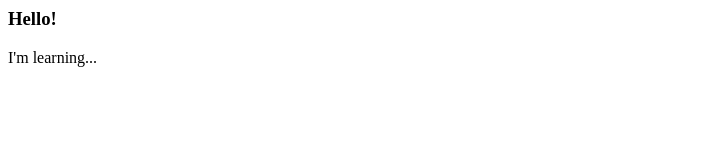
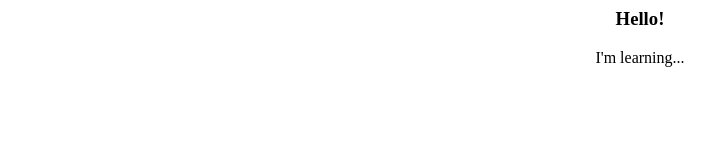
Before and after one commit to hannahsima/hannahsima.github.io, a plain HTML site: page index.html in a window 1280 px wide. Shown: the whole page, without its empty margins (0-728 px from the left). Drawn offline with Linux system fonts and the light colour scheme.

Commit message:
Update index.html

```diff
--- a/index.html
+++ b/index.html
@@ -1,10 +1,14 @@
 <html>
+  <head>
+    <title>hannahsima</title>
+  </head>
 
-<body>
-  <div id="in progress">
-    <h3>Hello!</h3>
-    <p>I'm learning...</p>
-  </div>
-</body>
+  <body>
+    <bodybackground = "C:\Users\9hann\OneDrive\Pictures\kirby.png">
+    <div style = "text-align:center; float:center;">
+      <h3>Hello!</h3>
+      <p>I'm learning...</p>
+    </div>
+  </body>
 
 </html>
```
